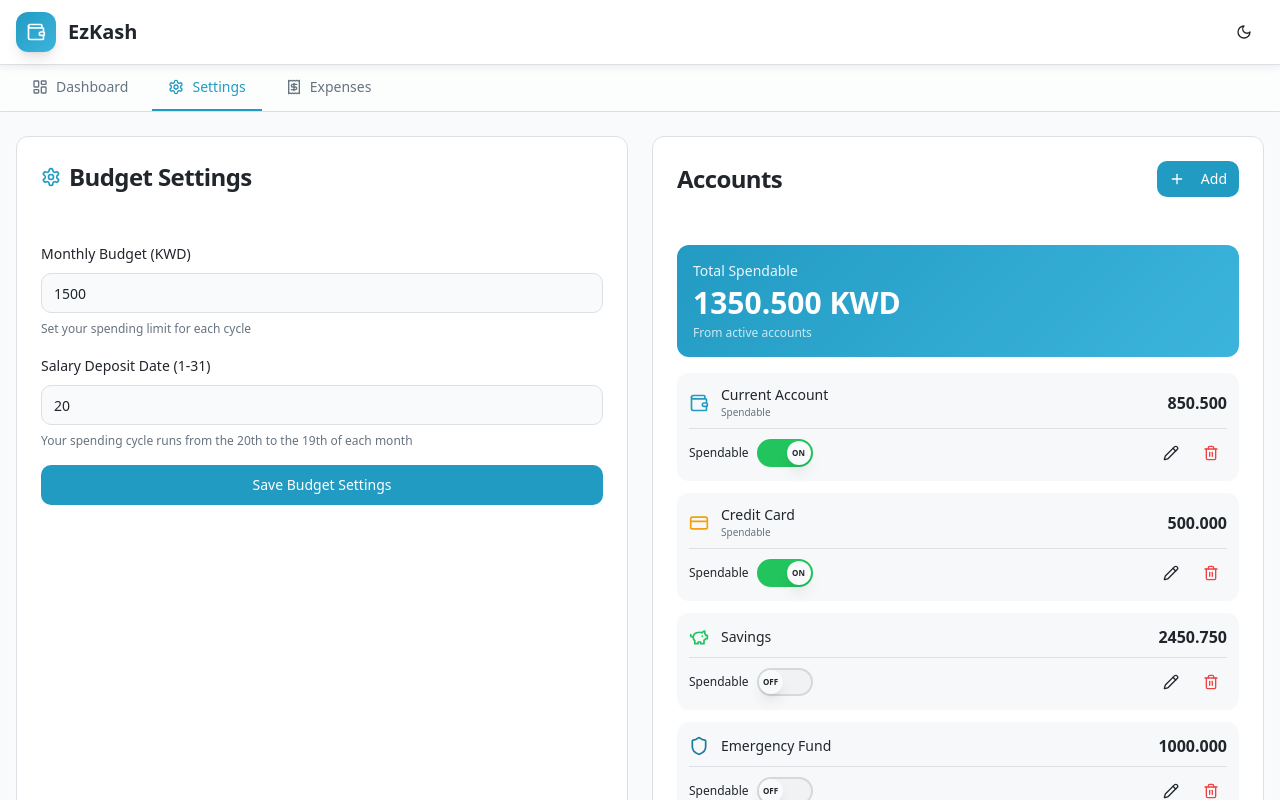
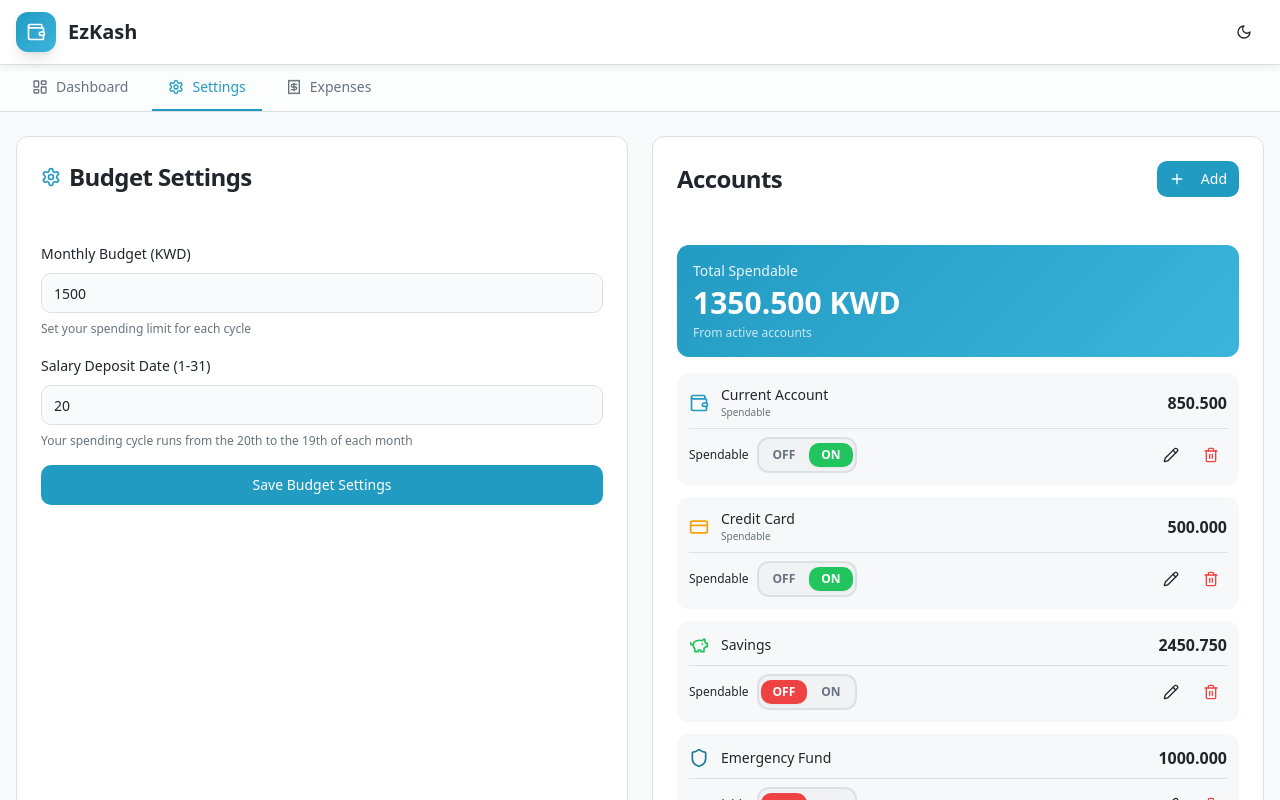
Before and after one commit to newtalal/ezkash, a React (Vite) app: page /settings in a window 1280 px wide. Built offline with nearby package versions, Linux system fonts and the light colour scheme.

Commit message:
Refactor toggle switch design

```diff
--- a/src/components/ui/switch.tsx
+++ b/src/components/ui/switch.tsx
@@ -9,9 +9,7 @@ const Switch = React.forwardRef<
 >(({ className, ...props }, ref) => (
   <SwitchPrimitives.Root
     className={cn(
-      "peer relative inline-flex h-7 w-14 shrink-0 cursor-pointer items-center rounded-full border-2 transition-all duration-200",
-      "data-[state=checked]:bg-success data-[state=checked]:border-success",
-      "data-[state=unchecked]:bg-muted data-[state=unchecked]:border-muted-foreground/20",
+      "peer inline-flex h-9 shrink-0 cursor-pointer items-center rounded-lg border-2 border-border bg-muted p-0.5 transition-colors",
       "focus-visible:outline-none focus-visible:ring-2 focus-visible:ring-ring focus-visible:ring-offset-2 focus-visible:ring-offset-background",
       "disabled:cursor-not-allowed disabled:opacity-50",
       className,
@@ -19,16 +17,29 @@ const Switch = React.forwardRef<
     {...props}
     ref={ref}
   >
-    <SwitchPrimitives.Thumb
-      className={cn(
-        "pointer-events-none flex items-center justify-center h-6 w-6 rounded-full bg-background shadow-lg ring-0 transition-transform duration-200",
-        "data-[state=checked]:translate-x-7 data-[state=unchecked]:translate-x-0",
-      )}
-    >
-      <span className="text-[8px] font-bold data-[state=checked]:text-success data-[state=unchecked]:text-muted-foreground">
-        {props.checked ? "ON" : "OFF"}
-      </span>
-    </SwitchPrimitives.Thumb>
+    <div className="flex gap-0.5 w-full">
+      <div
+        className={cn(
+          "flex-1 flex items-center justify-center px-3 py-1 rounded-md text-xs font-semibold transition-all duration-200",
+          "data-[state=unchecked]:bg-destructive data-[state=unchecked]:text-destructive-foreground data-[state=unchecked]:shadow-sm",
+          "data-[state=checked]:bg-transparent data-[state=checked]:text-muted-foreground",
+        )}
+        data-state={props.checked ? "checked" : "unchecked"}
+      >
+        OFF
+      </div>
+      <div
+        className={cn(
+          "flex-1 flex items-center justify-center px-3 py-1 rounded-md text-xs font-semibold transition-all duration-200",
+          "data-[state=checked]:bg-success data-[state=checked]:text-success-foreground data-[state=checked]:shadow-sm",
+          "data-[state=unchecked]:bg-transparent data-[state=unchecked]:text-muted-foreground",
+        )}
+        data-state={props.checked ? "checked" : "unchecked"}
+      >
+        ON
+      </div>
+    </div>
+    <SwitchPrimitives.Thumb className="hidden" />
   </SwitchPrimitives.Root>
 ));
 Switch.displayName = SwitchPrimitives.Root.displayName;
```
